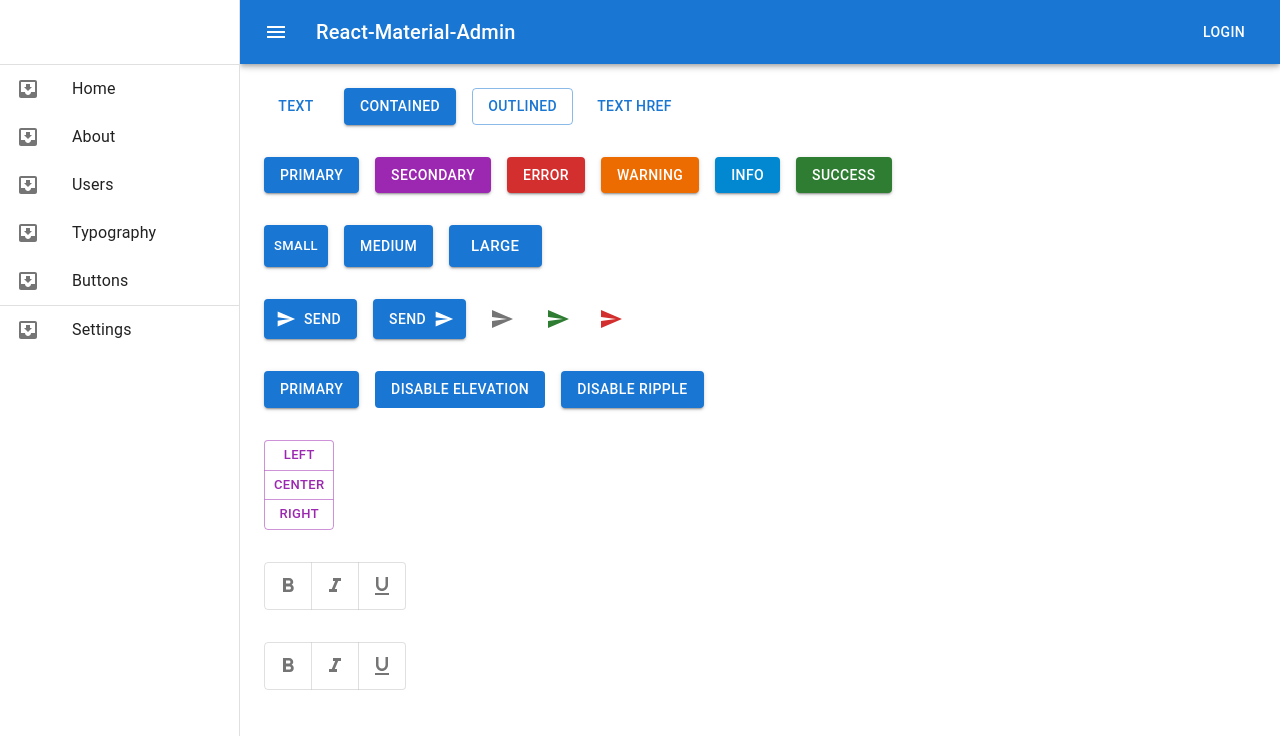
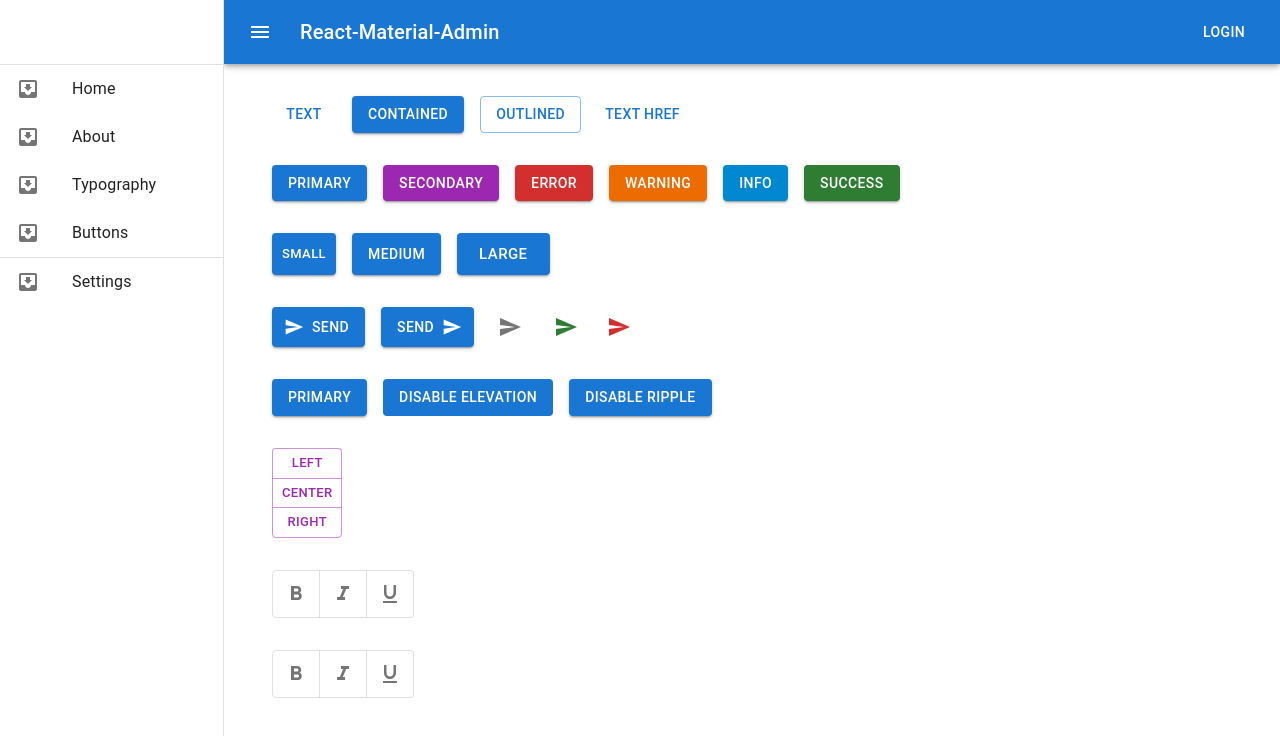
Before and after one commit to liam-grossmann/react-material-admin, a React (Vite) app: page /buttons in a window 1280 px wide. Shown: the top 736 px of the page. Built offline with nearby package versions, Linux system fonts and the light colour scheme.

Commit message:
Tidy up routing

```diff
--- a/src/App.tsx
+++ /dev/null
@@ -1,28 +0,0 @@
-import React from "react";
-import {
-  BrowserRouter as Router,
-  Routes,
-  Route,
-  Link
-} from "react-router-dom";
-
-
-import { useState } from 'react'
-//import { Header } from './components/header/header';
-import { SidePanel } from "./components/navigation/sidePanel";
-
-//import './App.css'
-import 'normalize.css';
-
-
-function App() {
-  const [count, setCount] = useState(0)
-
-  return (
-    <Router>
-      <SidePanel></SidePanel>
-    </Router>
-  )
-}
-
-export default App
--- /dev/null
+++ b/src/components/Welcome.tsx
@@ -0,0 +1,3 @@
+export const Welcome = () => {
+    return <div>Welcome to material ui.I hope you can see this text</div>
+}
--- a/src/components/header/header.tsx
+++ b/src/components/header/header.tsx
@@ -1,20 +1,19 @@
-import React from 'react';
-import { useState } from 'react';
-
-
 import AppBar from '@mui/material/AppBar';
-import Box from '@mui/material/Box';
 import Toolbar from '@mui/material/Toolbar';
 import Typography from '@mui/material/Typography';
 import Button from '@mui/material/Button';
 import IconButton from '@mui/material/IconButton';
 import MenuIcon from '@mui/icons-material/Menu';
 
+// TODO: Pass this in as a prop
+const drawerWidth = 14;
+
 export const Header = () => {
-
   return (
-    <Box sx={{ flexGrow: 1 }}>
-      <AppBar position="static">
+    <AppBar
+      position="fixed"
+      sx={{ width: `calc(100% - ${drawerWidth}rem)`, ml: `${drawerWidth}rem` }}
+    >
       <Toolbar>
         <IconButton
           size="large"
@@ -31,6 +30,5 @@ export const Header = () => {
         <Button color="inherit">Login</Button>
       </Toolbar>
     </AppBar>
-    </Box>
   )
-}
+};
--- a/src/components/navigation/sidePanel.tsx
+++ b/src/components/navigation/sidePanel.tsx
@@ -1,73 +1,30 @@
-import React from 'react';
-import { useState } from 'react';
-
 import Box from '@mui/material/Box';
 import Drawer from '@mui/material/Drawer';
 import CssBaseline from '@mui/material/CssBaseline';
-import AppBar from '@mui/material/AppBar';
 import Toolbar from '@mui/material/Toolbar';
-import List from '@mui/material/List';
-import Typography from '@mui/material/Typography';
 import Divider from '@mui/material/Divider';
 import ListItem from '@mui/material/ListItem';
 import ListItemButton from '@mui/material/ListItemButton';
 import ListItemIcon from '@mui/material/ListItemIcon';
 import ListItemText from '@mui/material/ListItemText';
 import InboxIcon from '@mui/icons-material/MoveToInbox';
-import MailIcon from '@mui/icons-material/Mail';
-
-
-import Button from '@mui/material/Button';
-import IconButton from '@mui/material/IconButton';
-import MenuIcon from '@mui/icons-material/Menu';
-
-import {
-    BrowserRouter as Router,
-    Routes,
-    Route,
-    Link
-  } from "react-router-dom";
-
-  import { MuiTypography } from './../MuiTypography';
-  import { MuiButton } from './../MuiButton';
+import { Header } from '../header/header';
 
 export const SidePanel = () => {
 
-
-
-    const drawerWidth = 240;
+  const drawerWidth = 14;
 
   return (
     <Box sx={{ display: 'flex' }}>
       <CssBaseline />
-      <AppBar
-        position="fixed"
-        sx={{ width: `calc(100% - ${drawerWidth}px)`, ml: `${drawerWidth}px` }}
-      >
-             <Toolbar>
-          <IconButton
-            size="large"
-            edge="start"
-            color="inherit"
-            aria-label="menu"
-            sx={{ mr: 2 }}
-          >
-            <MenuIcon />
-          </IconButton>
-          <Typography variant="h6" component="div" sx={{ flexGrow: 1 }}>
-            React-Material-Admin
-          </Typography>
-          <Button color="inherit">Login</Button>
-        </Toolbar>
-
-      </AppBar>
+      <Header></Header>
 
       <Drawer
         sx={{
-          width: drawerWidth,
+          width: `${drawerWidth}rem`,
           flexShrink: 0,
           '& .MuiDrawer-paper': {
-            width: drawerWidth,
+            width: `${drawerWidth}rem`,
             boxSizing: 'border-box',
           },
         }}
@@ -93,15 +50,6 @@ export const SidePanel = () => {
               <InboxIcon />
             </ListItemIcon>
             <ListItemText primary='About' />
-              </ListItemButton>
-                </ListItem>
-
-                <ListItem key='Users' disablePadding>
-              <ListItemButton href='/users'>
-                <ListItemIcon>
-                  <InboxIcon />
-                </ListItemIcon>
-                <ListItemText primary='Users' />
           </ListItemButton>
         </ListItem>
 
@@ -137,69 +85,8 @@ export const SidePanel = () => {
 
       </Drawer>
 
-            <Box
-        component="main"
-        sx={{ flexGrow: 1, bgcolor: 'background.default', p: 3 }}
-      >
-                <Toolbar />
-
-
-
-                <div>
-
-     {/*
-<nav>
-  <ul>
-    <li>
-      <Link to="/">Home</Link>
-    </li>
-    <li>
-      <Link to="/about">About</Link>
-    </li>
-    <li>
-      <Link to="/users">Users</Link>
-    </li>
-    <li>
-      <Link to="/typography">Typography</Link>
-    </li>
-    <li>
-      <Link to="/buttons">Buttons</Link>
-    </li>
-  </ul>
-</nav> */}
-
-  <Routes>
-    <Route path="/about" element={<About/>}></Route>
-    <Route path="/users" element={<Users />}></Route>
-    <Route path="/typography" element={<MuiTypography />}></Route>
-                        <Route path="/buttons" element={<MuiButton />}></Route>
-                        <Route path="/settings" element={<Settings/>}></Route>
-    <Route path="/" element={<Home/>} ></Route>
-  </Routes>
-</div>
-
-
-
 
     </Box>
-    </Box>
-
 
   )
-}
-
-function Home() {
-    return <h2>Home</h2>;
-  }
-
-  function About() {
-    return <h2>About</h2>;
-  }
-
-  function Users() {
-    return <h2>Users</h2>;
-  }
-
-  function Settings() {
-    return <h2>Settings</h2>;
-  }
+};
--- /dev/null
+++ b/src/error-page.tsx
@@ -0,0 +1,16 @@
+import { useRouteError } from "react-router-dom";
+
+export default function ErrorPage() {
+    const error = useRouteError() as any;
+    console.error(error);
+
+    return (
+        <div id="error-page">
+            <h1>Oops!</h1>
+            <p>Sorry, an unexpected error has occurred.</p>
+            <p>
+                <i>{error.statusText || error.message}</i>
+            </p>
+        </div>
+    );
+}
--- a/src/index.css
+++ b/src/index.css
@@ -73,3 +73,32 @@ button:focus-visible {
   }
 }
 */
+
+
+#root {
+  display: flex;
+  height: 100%;
+  width: 100%;
+}
+
+/*
+#sidebar {
+  width: 22rem;
+  background-color: #f7f7f7;
+  border-right: solid 1px #e3e3e3;
+  display: flex;
+  flex-direction: column;
+}
+*/
+
+.detail {
+  flex: 1;
+  padding: 2rem 4rem;
+  width: 100%;
+}
+
+#detail {
+  flex: 1;
+  padding: 6rem 3rem;
+  width: 100%;
+}
--- a/src/main.tsx
+++ b/src/main.tsx
@@ -1,10 +1,49 @@
 import React from 'react'
 import ReactDOM from 'react-dom/client'
-import App from './App'
+import { createBrowserRouter, RouterProvider } from 'react-router-dom';
+import { MuiButton } from './components/MuiButton';
+import { MuiTypography } from './components/MuiTypography';
+import { Welcome } from './components/Welcome';
+import ErrorPage from './error-page';
+import Root from './routes/root';
+
 import './index.css'
+
+const router = createBrowserRouter([
+  {
+    path: "/",
+    element: <Root />,
+    errorElement: <ErrorPage />,
+    children: [
+      {
+        index: true,
+        element: <Welcome />
+      },
+      {
+        path: "typography",
+        element: <MuiTypography />,
+        errorElement: <ErrorPage />,
+      },
+      {
+        path: "buttons",
+        element: <MuiButton />,
+        errorElement: <ErrorPage />,
+      },
+      {
+        path: "about",
+        element: <div>About page</div>
+      },
+      {
+        path: "settings",
+        element: <div>Settings page</div>
+      },
+    ],
+  },
+]);
+
 
 ReactDOM.createRoot(document.getElementById('root') as HTMLElement).render(
   <React.StrictMode>
-    <App />
+    <RouterProvider router={router} />
   </React.StrictMode>
 )
--- /dev/null
+++ b/src/routes/root.tsx
@@ -0,0 +1,16 @@
+import { Outlet } from "react-router-dom";
+import { SidePanel } from "../components/navigation/sidePanel";
+
+export default function Root() {
+
+    return (
+        <>
+            <div id="sidebar">
+                <SidePanel></SidePanel>
+            </div>
+            <div id="detail">
+                <Outlet />
+            </div>
+        </>
+    );
+}
```
Also changed, not shown: src/App.css (deleted, +0 -42 lines). Lines whose indentation alone changed are shown as unchanged.
